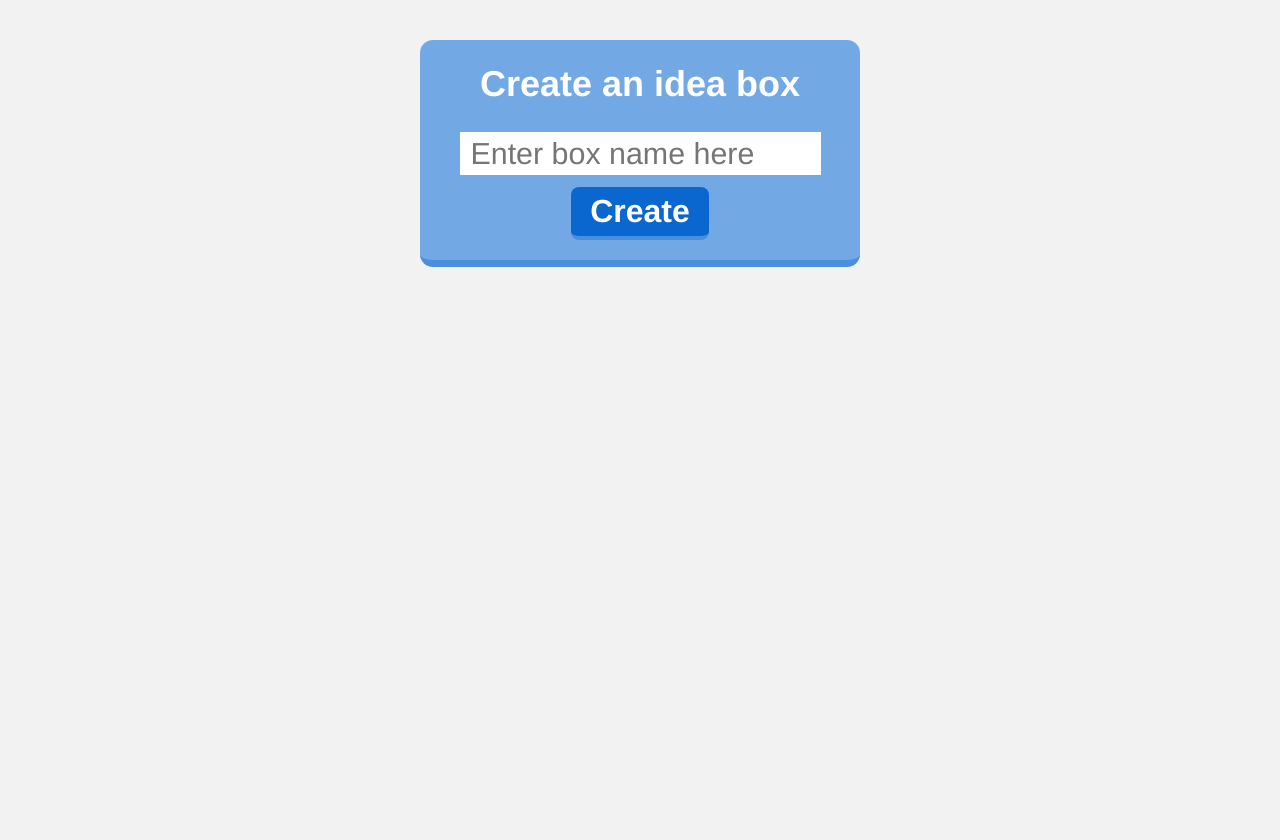
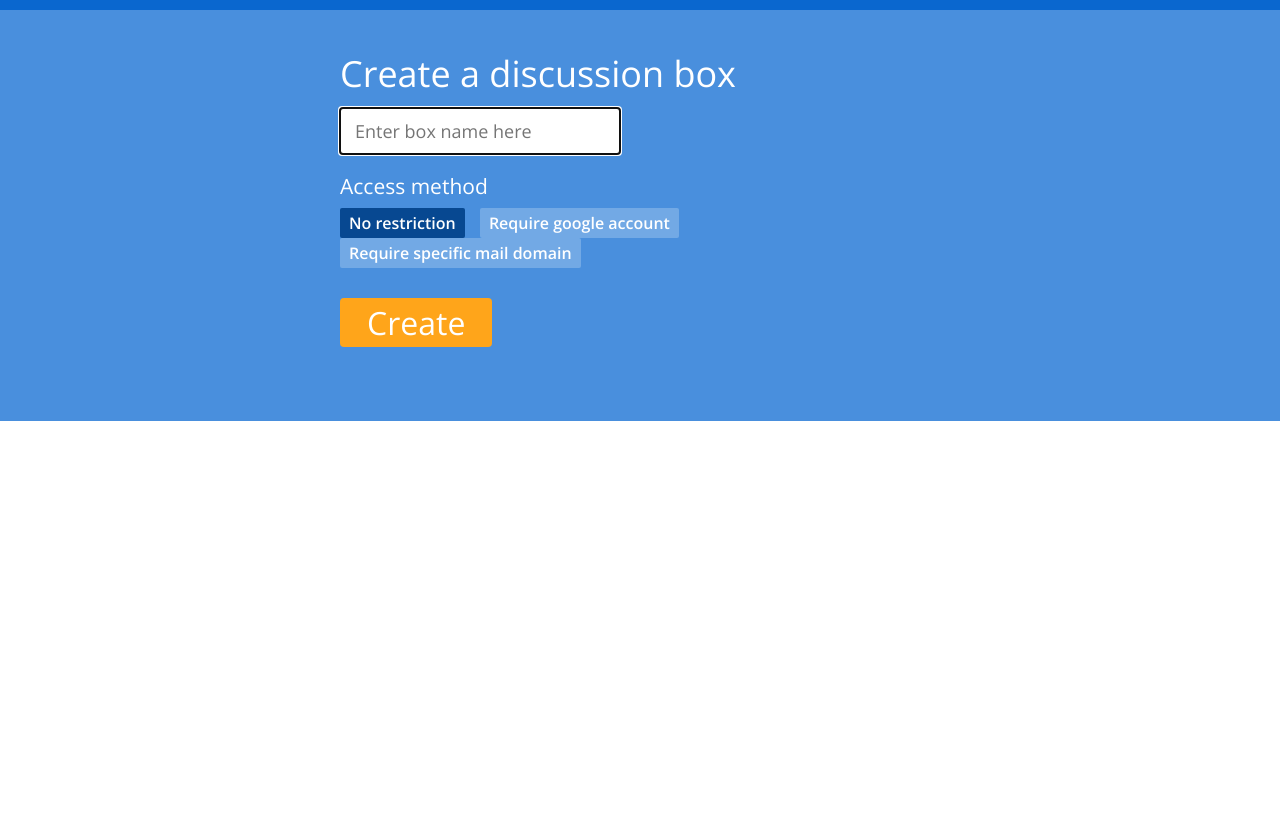
Before and after one commit to mdamien/boxes, a Django app: page / in a window 1280 px wide. After the commit the page ends 421 px from the top, so only its background shows below. Run offline with Django 3.2, Linux system fonts and the light colour scheme; some libraries are stand-ins or nearby versions.

Commit message:
Better looking homepage

```diff
--- a/src/boxes/static/home.css
+++ b/src/boxes/static/home.css
@@ -1,32 +1,69 @@
+
+body {
+    background: white;
+}
+h1, h2, h3, h4, h5, h6,body, button, input, select, textarea {
+    font-family: 'Open Sans', sans-serif;
+    font-weight: 300;
+    color: inherit;
+}
+
+
 .new-box {
 margin: auto;
-width: 400px;
-text-align: center;
-background: #72A9E5;
-padding: 20px;
-margin-top: 40px;
-border-bottom: 7px solid #498FDD;
-border-radius: 13px;
+padding-top: 40px;
 }
 
-h3 {
-color: #FFFFFF;
-}
+
 input[type="text"]{
 height: 43px;
 font-size: 1.9rem;
 border: none;
-padding: 11px;
+display: block;
+border: none;
+width: 280px;
+height: 46px; padding: 0 15px;     border-radius: 2px;       font-size: 18px;
+color: #565656;
 }
 
 input[type="submit"]{
 font-weight: bold;
-margin-top: 12px;
+margin-top: 30px;
 font-size: 2rem;
-background: #0A67CF;
-border-radius: 8px;
+background: #FFA51A;
+border-radius: 4px;
 border: none;
-padding: 6px 19px;
-border-bottom: 4px solid #498FDD;
+padding: 3px 27px;
 color: #FFFFFF;
+font-weight: 300;
 }
+
+.form-wrapper {
+    background: #498FDD;
+    color: white;
+    padding-bottom: 70px;
+    border-top: 10px solid #0A67CF;
+}
+
+h3.title {
+    margin-bottom: 10px;
+}
+h5.access-method-title {
+    margin-top: 20px;
+    margin-bottom: 10px;
+}
+.choices .selected {
+    background: #074891;
+}
+.choices li {
+    display: inline-block;
+    margin-right: 11px;
+    background: #72A9E5;
+    padding: 3px 9px;
+    border-radius: 2px;
+    font-weight: 600;
+    cursor: pointer;
+}
+ul.choices {
+    margin: 0;
+}
--- a/src/boxes/templates/base.html
+++ b/src/boxes/templates/base.html
@@ -2,7 +2,10 @@
 
 <html>
 <head>
-    <title>{% block title %}Idea Box{% endblock %}</title>
+    <meta charset="utf-8">
+    <meta name="viewport" content="width=device-width, initial-scale=1.0">
+    <link href='http://fonts.googleapis.com/css?family=Open+Sans:400,300,700,600' rel='stylesheet' type='text/css'>
+    <title>{% block title %}kioto.io{% endblock %}</title>
     {% block css %}
     <link rel="stylesheet" href="{% static 'base.css' %}">
     <link rel="stylesheet" href="{% static 'box.css' %}">
--- a/src/boxes/templates/home.html
+++ b/src/boxes/templates/home.html
@@ -7,10 +7,21 @@
 {% endblock %}
 
 {% block content %}
-<form method='post' action='' class='new-box'>
-<h3>Create an idea box</h3>
+<div class='form-wrapper'>
+<form method='post' action='' class='new-box row'>
+<h3 class='title'>Create a discussion box</h3>
 {% csrf_token %}
-<input type='text' name='name' placeholder='Enter box name here'/>
+<input type='text' name='name' autofocus placeholder='Enter box name here'/>
+<h5 class='access-method-title'>Access method</h5>
+<ul class='choices'>
+    <li class='selected'>No restriction</li>
+    <li>Require google account</li>
+    <li>Require specific mail domain</li>
+</ul>
 <input type='submit' value='Create'/>
 </form>
+</div>
+
+<div class='marketing row'>
+</div>
 {% endblock %}
--- a/src/boxes/urls.py
+++ b/src/boxes/urls.py
@@ -1,4 +1,5 @@
 from django.conf.urls import patterns, include, url
+from boxes.views import *
 
 idea = patterns('boxes.views',
     url(r'vote/(?P<vote>[a-z]+)/$','vote'),
--- a/src/boxes/views.py
+++ b/src/boxes/views.py
@@ -8,11 +8,10 @@ import random
 def idea(request, box_pk, idea_pk):
     idea = get_object_or_404(Idea, pk=idea_pk)
     session_key = request.session.session_key
-    vote = Vote.objects.filter(idea=idea, session_key=session_key).first()
+    vote = Vote.objects.filter(idea=idea, access_key=session_key).first()
 
     if request.method == 'POST':
-        content = request.POST.get('content')
-        comment = Comment(idea=idea, session_key=session_key, content=content)
+        comment = Comment(idea=idea, session_key=session_key, content=request.POST.get('content'))
         comment.save()
 
     if vote:
@@ -24,7 +23,6 @@ def idea(request, box_pk, idea_pk):
 
 @require_POST
 def delete_idea(request, box_pk, idea_pk):
-    box = get_object_or_404(Box, pk=box_pk)
     idea = get_object_or_404(Idea, pk=idea_pk)
     idea.delete()
     return HttpResponseRedirect(box.url())
@@ -34,11 +32,11 @@ def vote(request, box_pk, idea_pk, vote):
     idea = get_object_or_404(Idea, pk=idea_pk)
     session_key = request.session.session_key
     try:
-        current_vote = Vote.objects.get(session_key=session_key, idea=idea)
+        current_vote = Vote.objects.get(access_key=session_key, idea=idea)
         current_vote.delete()
     except Vote.DoesNotExist:
         pass
-    vote = Vote(idea=idea, session_key=session_key, vote=Vote.from_str(vote))
+    vote = Vote(idea=idea, access_key=session_key, vote=Vote.from_str(vote))
     vote.save()
     idea.update_cached_score()
     return HttpResponse(str(idea.score()))
@@ -68,7 +66,7 @@ def box(request, box_pk, sort='top'):
         ideas = paginator.page(paginator.num_pages)
 
     #add user current vote
-    votes = Vote.objects.filter(session_key=session_key)
+    votes = Vote.objects.filter(access_key=session_key)
     for idea in ideas:
         for vote in votes:
             if vote.idea_id == idea.pk:
```
Also changed, not shown: roadmap.md (+9 -5 lines), src/boxes/models.py (+48 -2 lines), src/boxes/tests.py (added, +11 -0 lines), users.md (deleted, +0 -9 lines), src/boxes/static/base.css (line endings or trailing spaces), 1 other file.
